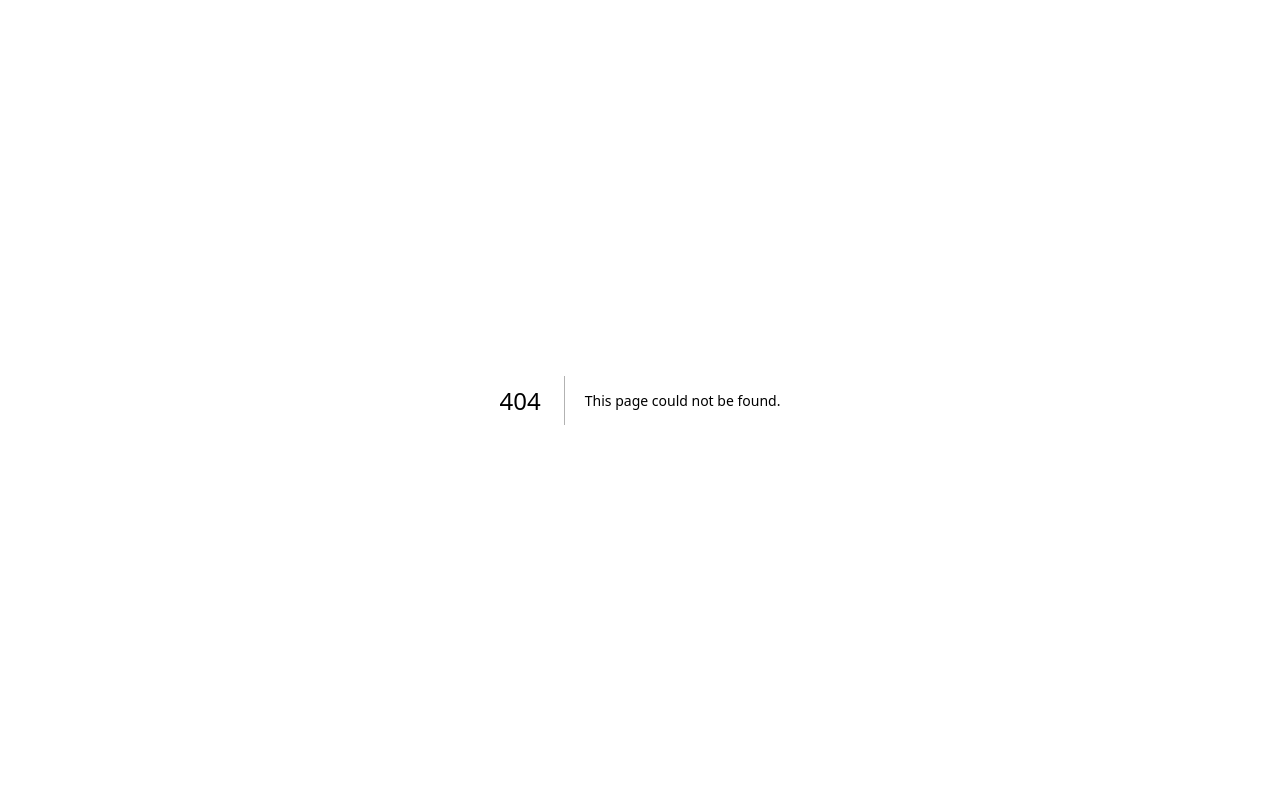
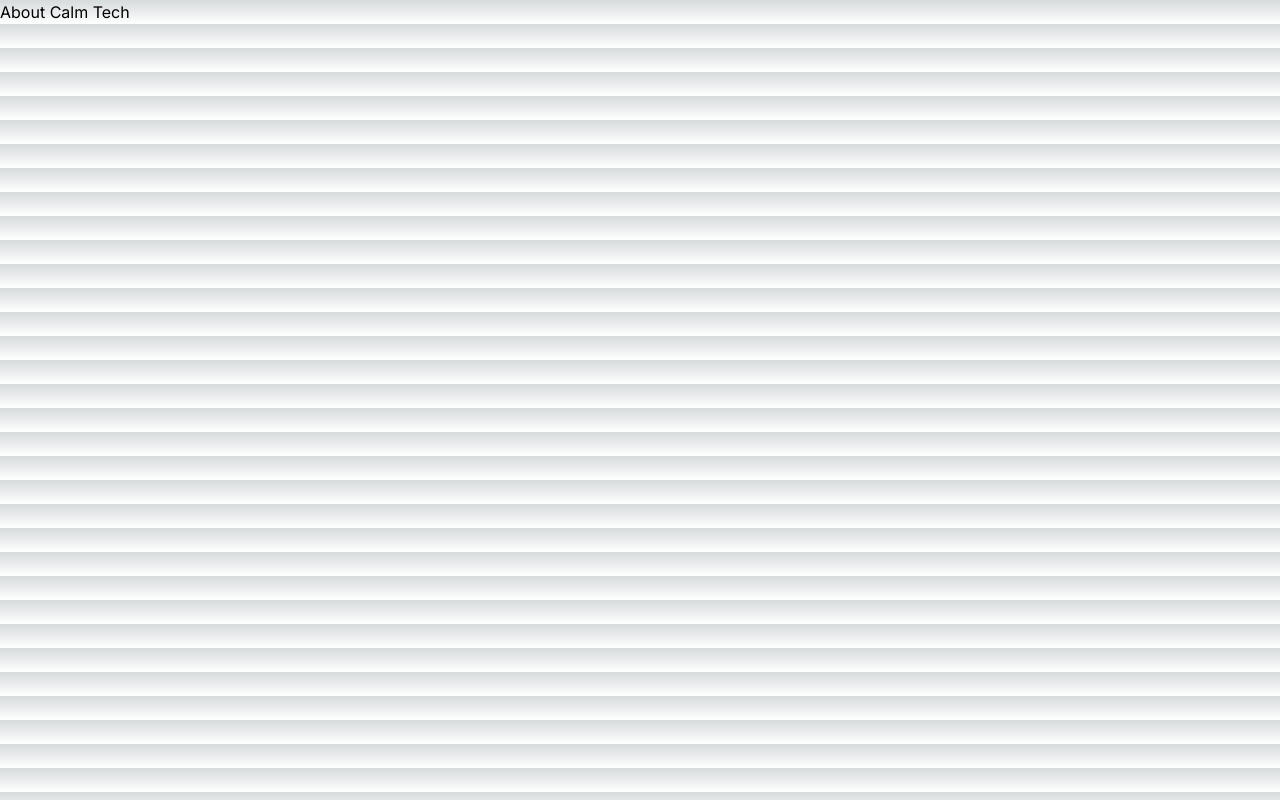
Before and after one commit to Plouis53/mental-health-website, a Next.js app: page /about in a window 1280 px wide. Before the commit this address had no page. Built offline with nearby package versions, Linux system fonts and the light colour scheme.

Commit message:
Added new installs

```diff
--- /dev/null
+++ b/src/app/about/page.tsx
@@ -0,0 +1,3 @@
+export default function About() {
+  return <h1>About Calm Tech</h1>;
+}
```
Also changed, not shown: 1 other file (tests, documents, lock files or other folders).
